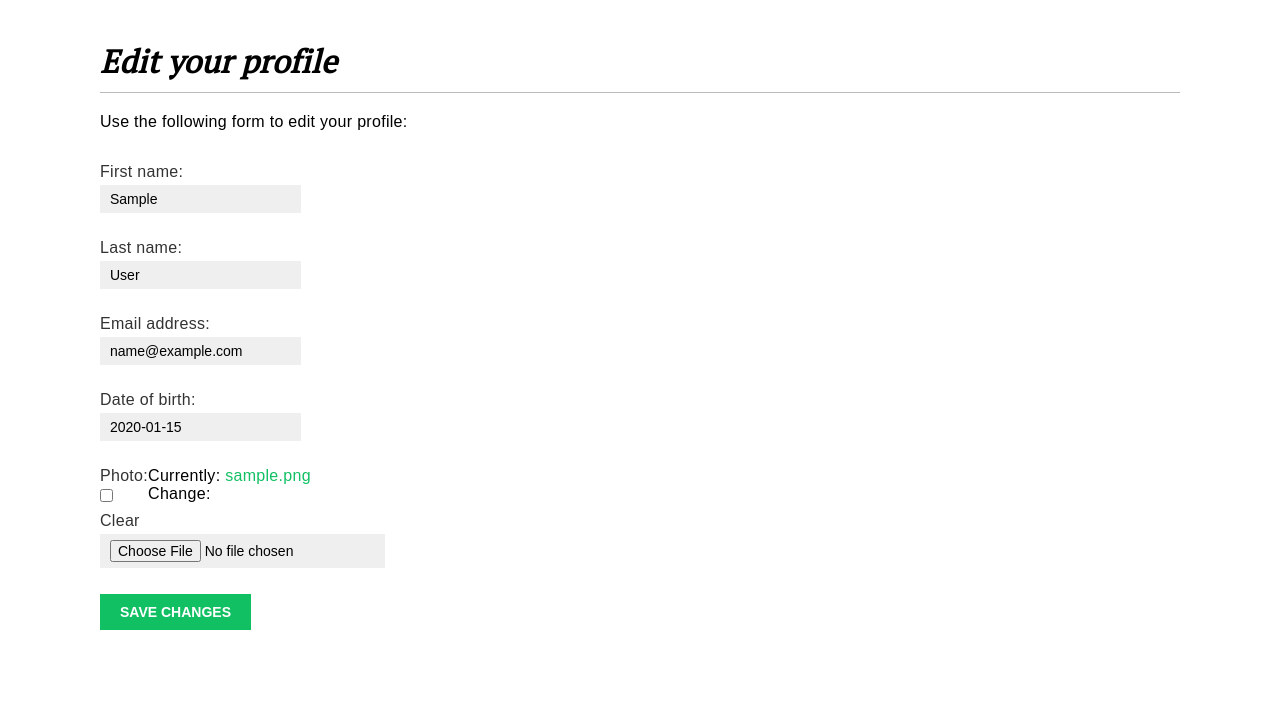
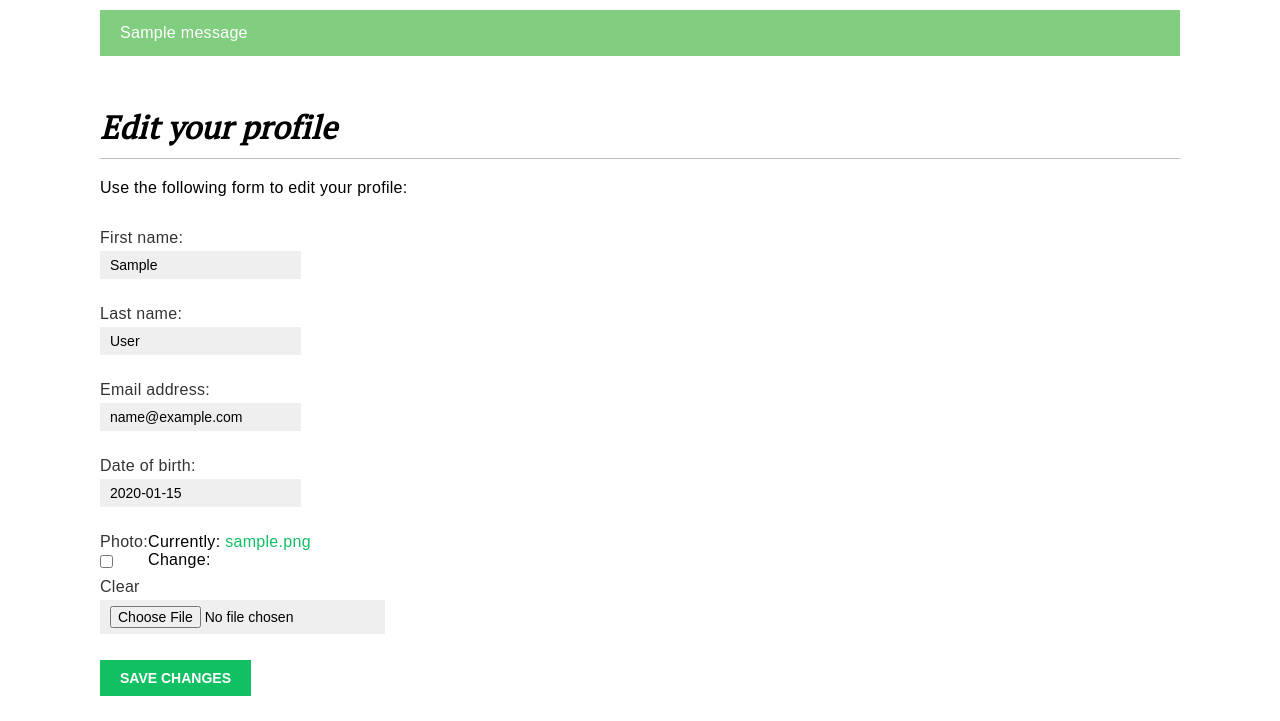
Before and after one commit to codingEzio/code_py_bookreview_django2_by_example, a Django app: page /account/edit_profile/ in a window 1280 px wide. Shown: the part 53-774 px from the top of the page. Before the commit the page ends 683 px from the top, so only its background shows below. Run offline with Django 3.2, Linux system fonts and the light colour scheme; a user stored in the database is signed in; tables that the repository leaves empty hold one stand-in row (values such as "Sample post"); one stand-in notice (Sample message) is shown; some web fonts are replaced.

Commit message:
Adding notification for updating profile

```diff
--- a/djbBookmark/account/views.py
+++ b/djbBookmark/account/views.py
@@ -3,6 +3,7 @@ from django.shortcuts import render
 from django.http import HttpResponse
 from django.contrib.auth import authenticate, login
 from django.contrib.auth.decorators import login_required
+from django.contrib import messages
 
 from .models import Profile
 from .forms import (
@@ -89,6 +90,9 @@ def edit_profile(request):
         if user_form.is_valid() and profile_form.is_valid():
             user_form.save()
             profile_form.save()
+            messages.success(request, 'Profile updated successfully!')
+        else:
+            messages.error(request, 'Error updating your profile')
 
     else:
         user_form = UserEditForm(instance=request.user)
--- a/djbBookmark/djbBookmark/settings.py
+++ b/djbBookmark/djbBookmark/settings.py
@@ -132,7 +132,9 @@ Extending the user model (add 'profile photo' when registering)
     <3> admin                           ->  display at backend
     <4> form + view + url + template    ->  widgets (backend: init,vali,route) (frontend: submit,tip)
 
-
+Adding notification message
+    view    processing the logic & display msg at the right time
+    templ   loop the msges even if there's only one (Q: why? A: ../contrib/messages#message-displaying)
 """
 
 # Build paths inside the project like this: os.path.join(BASE_DIR, ...)
--- a/djbBookmark/templates/base.html
+++ b/djbBookmark/templates/base.html
@@ -32,6 +32,18 @@
 		{% endif %}
 	</span>
 </div>
+
+{% if messages %}
+	<ul class="messages">
+		{% for msg in messages %}
+			<li class="{{ msg.tags }}">
+				{{ msg|safe }}
+				<a href="#" class="close"></a>
+			</li>
+		{% endfor %}
+	</ul>
+{% endif %}
+
 <div id="content">
 	{% block content %}
 	{% endblock %}
```
